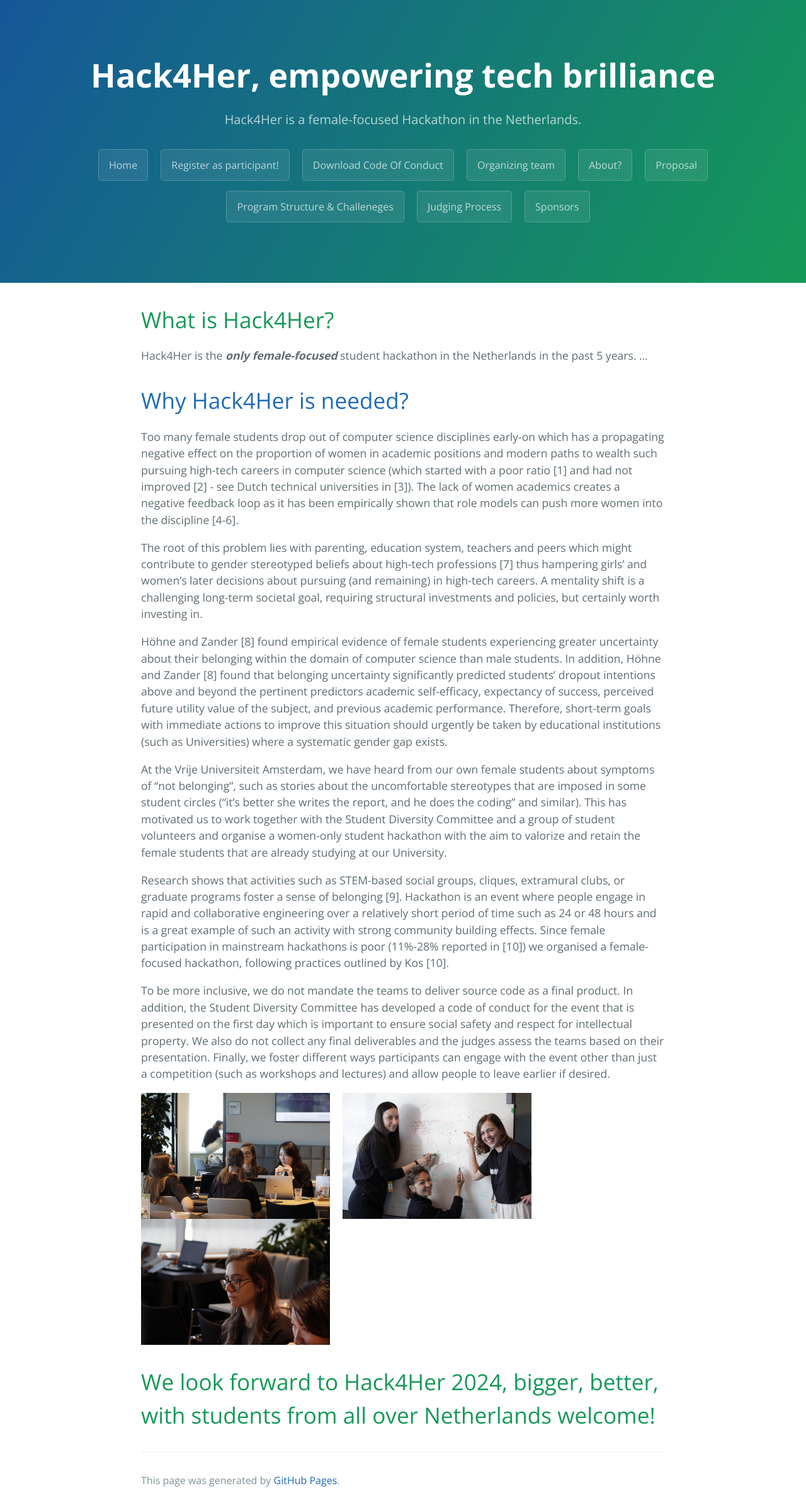
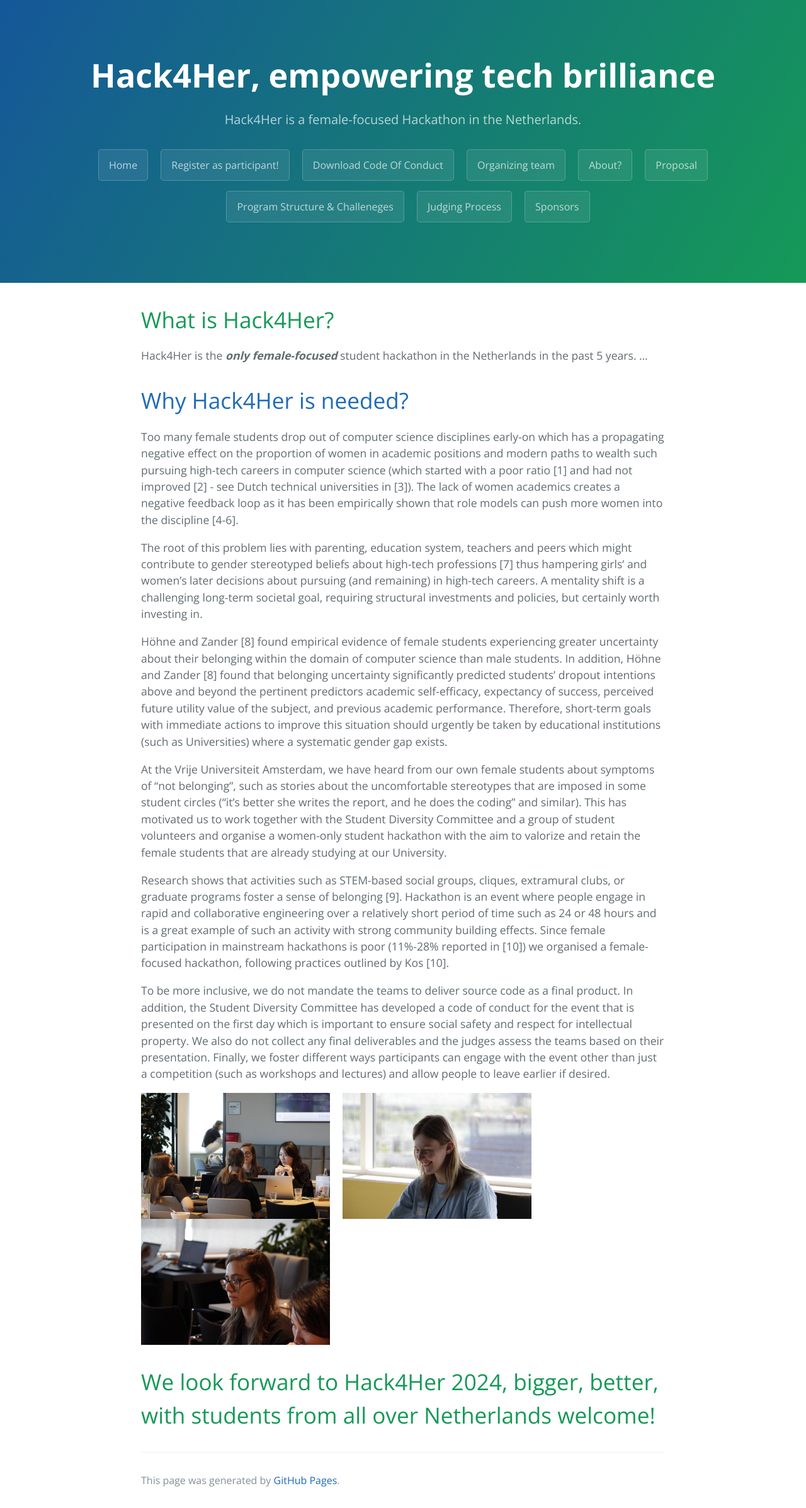
Before and after one commit to hack4her/hack4her.github.io, a Jekyll site: the page built from index.md, in a window 1280 px wide. Shown: the whole page at 63% size. Built offline with Jekyll 4.4.1, drawn with Linux system fonts in a browser that asks for light colours.

Commit message:
Update index.md

```diff
--- a/index.md
+++ b/index.md
@@ -22,7 +22,7 @@
 
 <div style="display: flex; flex-wrap: wrap;">
     <img src="elisa_team.png" alt="Image 4" width="300" style="margin-right: 20px;"/>
-    <img src="other_team.png" alt="Image 5" width="300" style="margin-right: 20px;"/>
+    <img src="lieve_pic.png" alt="Image 5" width="300" style="margin-right: 20px;"/>
     <img src="elisa_pic.png" alt="Image 6" width="300" style="margin-right: 20px;"/>
 <!--     <img src="_MG_1731.png" alt="Image 7" width="300" style="margin-right: 20px;"/>
     <img src="_MG_1733.png" alt="Image 8" width="300" style="margin-right: 20px;"/> -->
```
